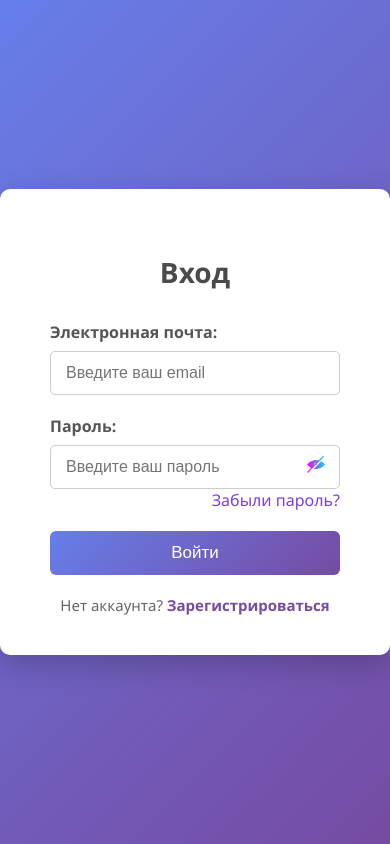
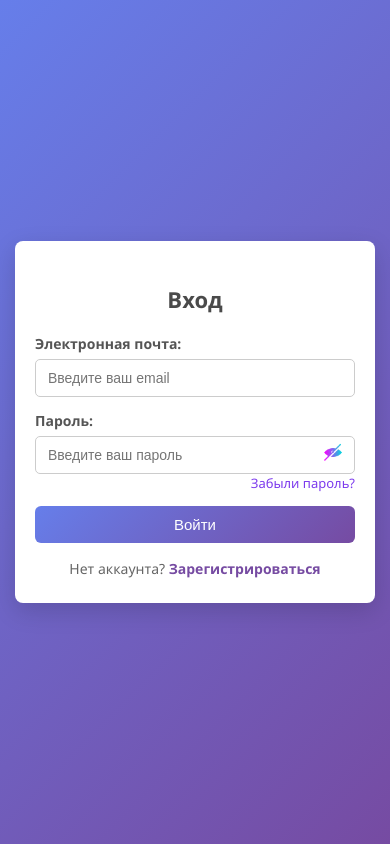
Before and after one commit to fastikHNT/TechnoKad_schedule, a Flask app: page /register in a window 390 px wide. Run offline with Flask 3, Linux system fonts and the light colour scheme.

Commit message:
Реализована адаптивная вёрстка для формы авторизации через медиазапросы

```diff
--- a/static/css/auth.css
+++ b/static/css/auth.css
@@ -223,3 +223,126 @@ button:hover {
     width: auto;
     padding: 10px 25px;
 }
+
+/* ==================================================
+   АДАПТИВНЫЙ ИНТЕРФЕЙС
+================================================== */
+
+/* Планшеты (до 768px) */
+@media (max-width: 768px) {
+    .container {
+        padding: 30px 35px;
+        max-width: 420px;
+    }
+
+    h1 {
+        font-size: 24px;
+        margin-bottom: 25px;
+    }
+
+    .form-group {
+        margin-bottom: 16px;
+    }
+
+    input,
+    select {
+        padding: 11px 14px;
+        font-size: 15px;
+    }
+
+    button {
+        padding: 11px 22px;
+        font-size: 16px;
+    }
+}
+
+/* Мобильные устройства (до 480px) */
+@media (max-width: 480px) {
+
+    .container {
+        padding: 25px 20px;
+        max-width: 100%;
+        margin: 0 15px;
+        border-radius: 8px;
+        box-shadow: 0 8px 24px rgba(0,0,0,0.15);
+    }
+
+    h1 {
+        font-size: 22px;
+        margin-bottom: 20px;
+    }
+
+    .form-group {
+        margin-bottom: 14px;
+    }
+
+    label {
+        font-size: 14px;
+        margin-bottom: 6px;
+    }
+
+    input,
+    select {
+        padding: 10px 12px;
+        font-size: 14px;
+    }
+
+    button {
+        padding: 10px 20px;
+        font-size: 15px;
+    }
+
+    .auth-links {
+        margin-top: 16px;
+        font-size: 14px;
+    }
+
+    .password-toggle-icon {
+        font-size: 16px;
+        right: 12px;
+    }
+
+    #show-forgot-password {
+        font-size: 13px;
+    }
+
+    /* Модальное окно */
+    .modal-box {
+        padding: 25px 20px;
+        margin: 0 10px;
+        width: auto;
+        max-width: 100%;
+    }
+
+    .modal-box h2 {
+        font-size: 18px;
+    }
+
+    .modal-box p {
+        font-size: 14px;
+        margin: 15px 0;
+    }
+}
+
+/* Очень маленькие экраны (до 360px) */
+@media (max-width: 360px) {
+    .container {
+        padding: 20px 15px;
+        margin: 0 10px;
+    }
+
+    h1 {
+        font-size: 20px;
+    }
+
+    input,
+    select {
+        padding: 9px 10px;
+        font-size: 13px;
+    }
+
+    button {
+        padding: 9px 18px;
+        font-size: 14px;
+    }
+}
```
